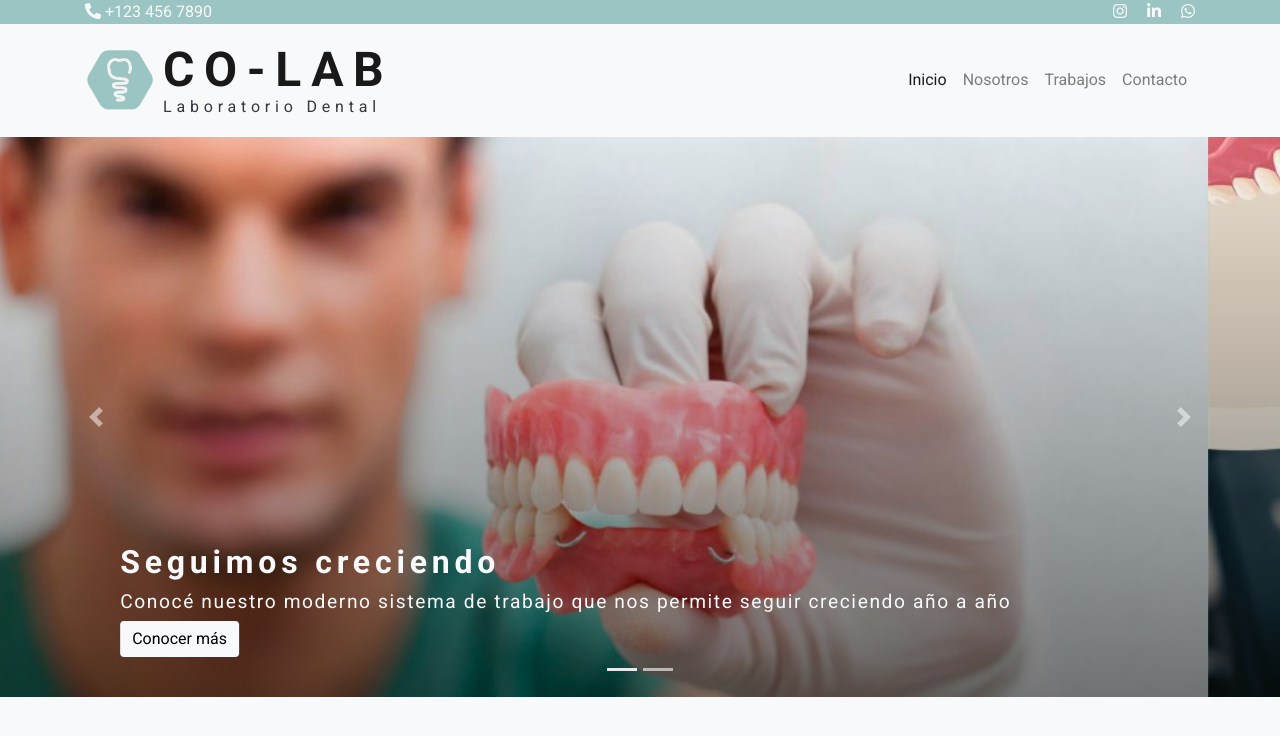
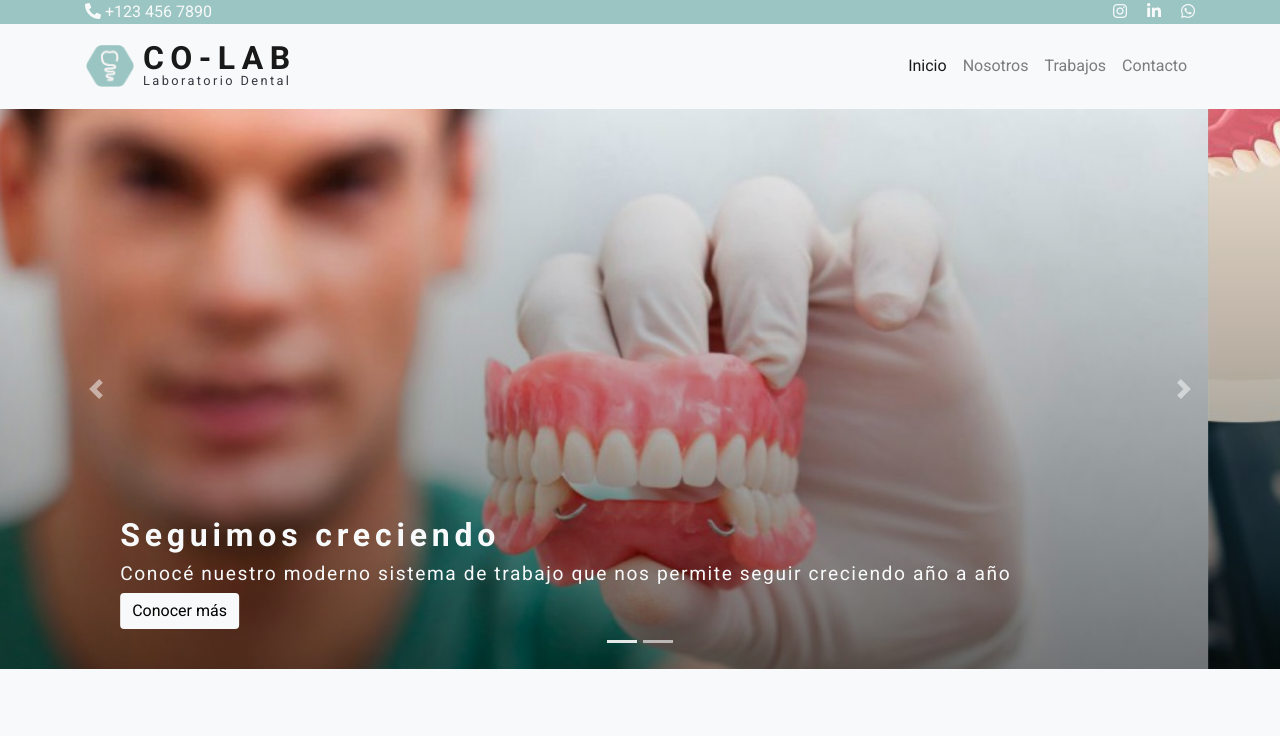
Before and after one commit to fedecores/colab-2.0, a website: page index.html in a window 1280 px wide. Drawn offline with nearby package versions, Linux system fonts and the light colour scheme.

Commit message:
update
reduzing size of title and logo

```diff
--- a/SCSS/header.scss
+++ b/SCSS/header.scss
@@ -63,9 +63,9 @@ body
 .h1 {
   color: $text-color;
   font-family: $font-family;
-  font-size: 3rem;
+  font-size: 2rem;
   font-weight: bold;
-  letter-spacing: 0.6rem;
+  letter-spacing: 0.4rem;
   margin-top: -0.5rem;
 }
 
@@ -73,8 +73,8 @@ body
 h2 {
   color: $text-color;
   font-family: $font-family;
-  font-size: 1rem;
-  letter-spacing: 0.3rem;
+  font-size: 0.8rem;
+  letter-spacing: 0.15rem;
   margin-top: -0.90rem;
 }
 
--- a/index.html
+++ b/index.html
@@ -50,7 +50,7 @@
         <nav class="navbar navbar-expand-lg navbar-light bg-light">
             <div class="container container-fluid">
                 <a class="navbar-brand d-flex align-items-center" href="#">
-                    <img src="img/logo.png" alt="Logo de Colab Laboratorio Dental" width="70" height="60" class="d-inline-block align-top mr-2">
+                    <img src="img/logo.png" alt="Logo de Colab Laboratorio Dental" width="50" height="42" class="d-inline-block align-top mr-2">
                     <div>
                         <span class="navbar-brand mb-0 h1 d-block">CO-LAB</span>
                     <h2>Laboratorio Dental</h2>
```
Also changed, not shown: CSS/header.css, CSS/styles.css.
